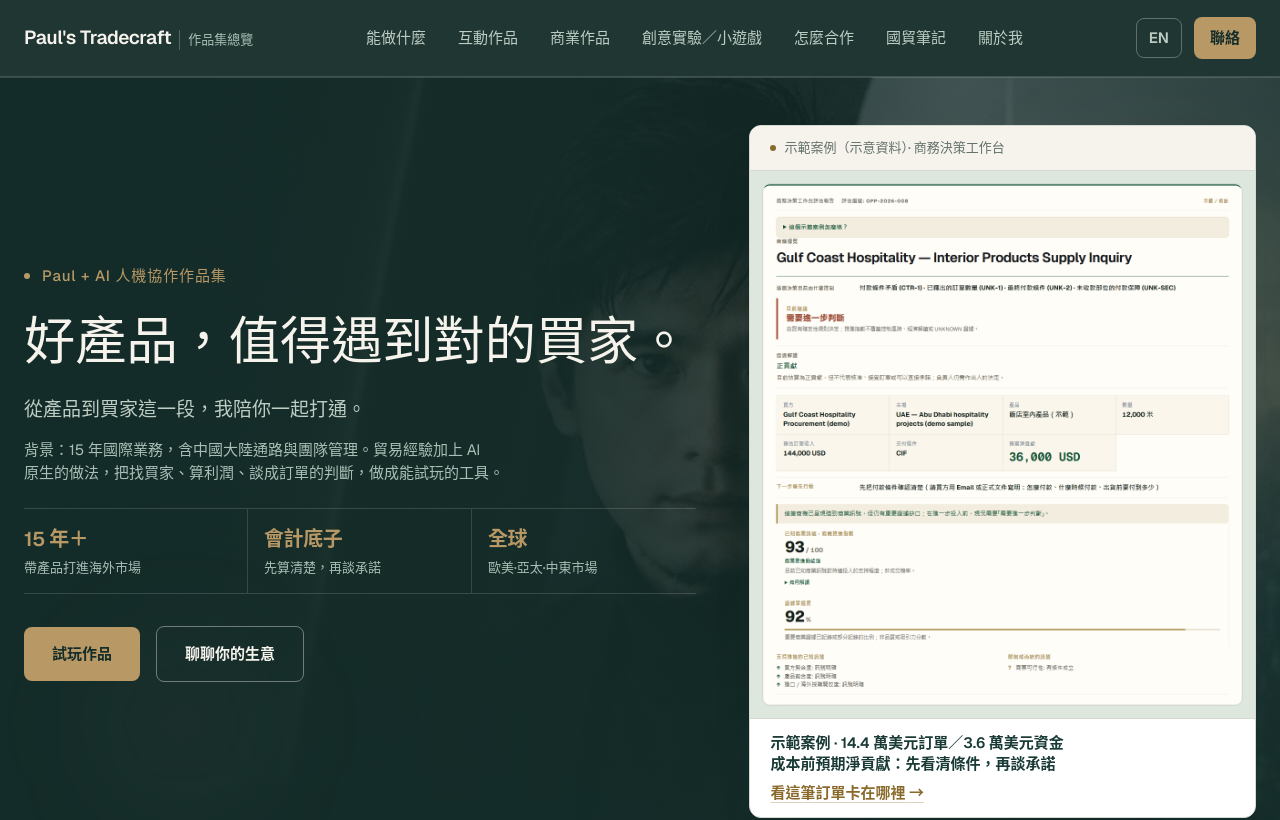
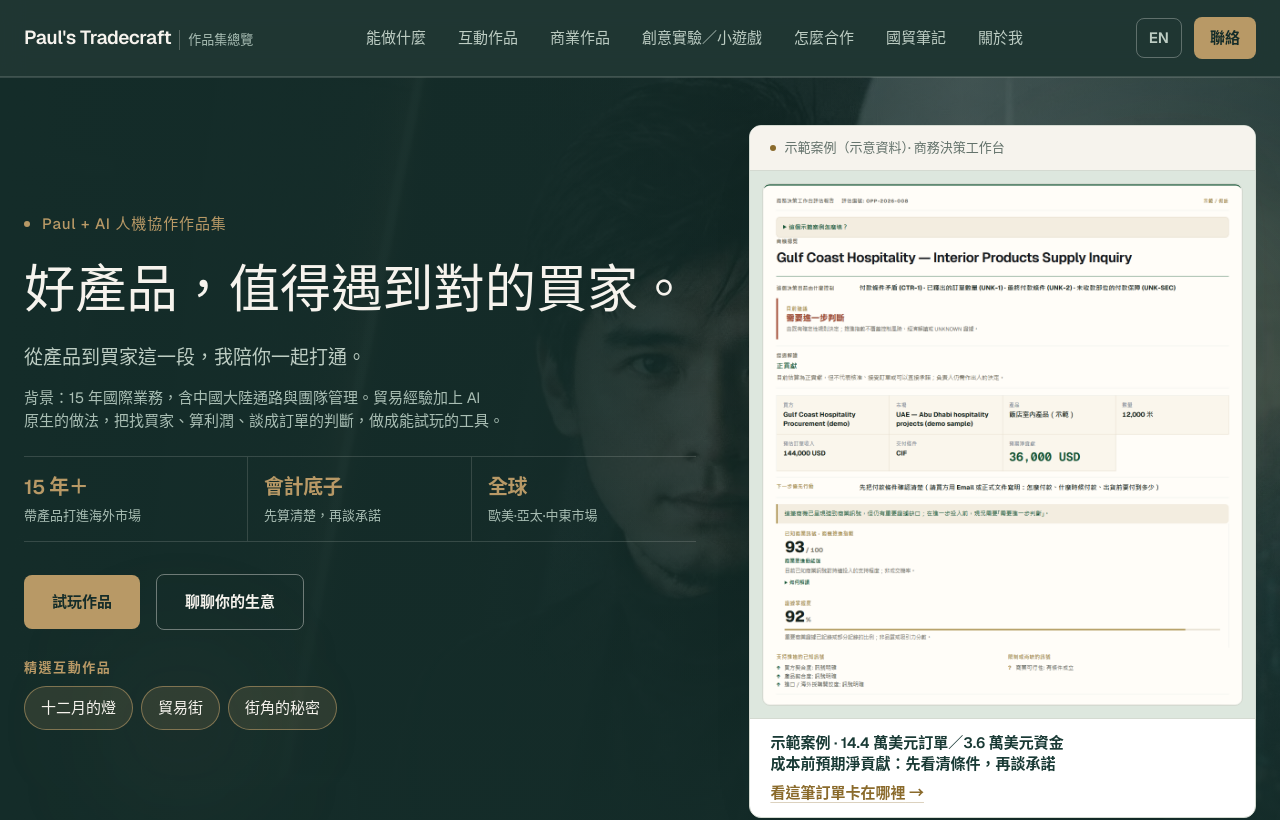
Before and after one commit to apchen1978/pauls-tradecraft, a React (Vite) app: page / in a window 1280 px wide. Shown: the top 820 px of the page. Built offline with nearby package versions, Linux system fonts and the light colour scheme.

Commit message:
首頁：精選互動作品列加上標題，並在桌機與平板也顯示

```diff
--- a/src/components/QuickChips.jsx
+++ b/src/components/QuickChips.jsx
@@ -2,7 +2,7 @@ import { useLang } from "../i18n.jsx";
 import { openGarageThenScroll } from "../sectionLinks.js";
 import { withDemoLang } from "../demoLinks.js";
 
-// Phone-only shortcut rows (below md). The ☰ menu stays; this just surfaces the main anchors.
+// Featured works row shows at every width; the section-anchor row is phone-only (below md). The ☰ menu stays; this just surfaces the main anchors.
 // Row 1: the Showcase works, linked straight to each piece (same targets as the Showcase cards).
 // Row 2: section anchors, led by Showcase like the desktop nav.
 const chipClass =
@@ -28,9 +28,13 @@ export default function QuickChips() {
     "flex snap-x gap-2 overflow-x-auto overscroll-x-contain scroll-px-4 px-4 pb-1 [scrollbar-width:none] [&::-webkit-scrollbar]:hidden";
 
   return (
-    <nav aria-label={lang === "zh" ? "快速前往" : "Quick links"} className="-mx-4 mt-5 md:hidden" data-testid="quick-chips">
+    <nav aria-label={lang === "zh" ? "快速前往" : "Quick links"} className="-mx-4 mt-5 md:mx-0 md:mt-7" data-testid="quick-chips">
       {works.length > 0 && (
-        <ul aria-label={t.nav.showcase} className={rowClass} data-testid="quick-works">
+        <div data-testid="featured-works">
+        <p id="featured-works-label" className="mb-2 px-4 text-xs font-semibold tracking-[0.12em] text-gold md:px-0">
+          {lang === "zh" ? "精選互動作品" : "Featured Playful Works"}
+        </p>
+        <ul aria-labelledby="featured-works-label" className={`${rowClass} md:flex-wrap md:overflow-visible md:px-0`} data-testid="quick-works">
           {works.map((w) => (
             <li key={w.href} className="shrink-0 snap-start">
               <a href={w.href} className={`${chipClass} border-gold/60 bg-gold/15 text-bone hover:border-gold hover:text-gold`}>
@@ -39,8 +43,9 @@ export default function QuickChips() {
             </li>
           ))}
         </ul>
+        </div>
       )}
-      <ul className={`${rowClass} mt-2`}>
+      <ul className={`${rowClass} mt-2 md:hidden`}>
         {chips.map((c) => (
           <li key={c.href} className="shrink-0 snap-start">
             <a
```
